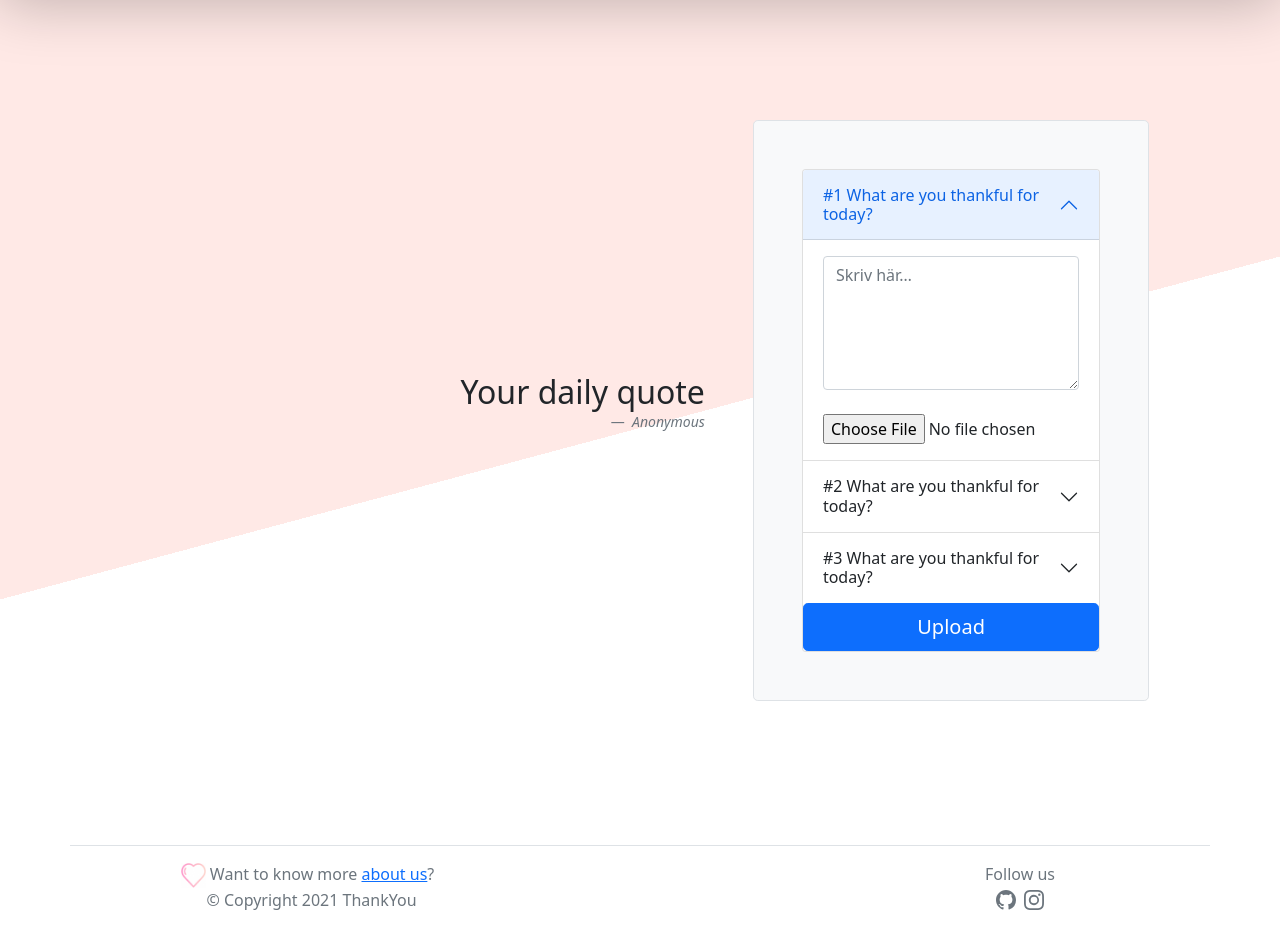
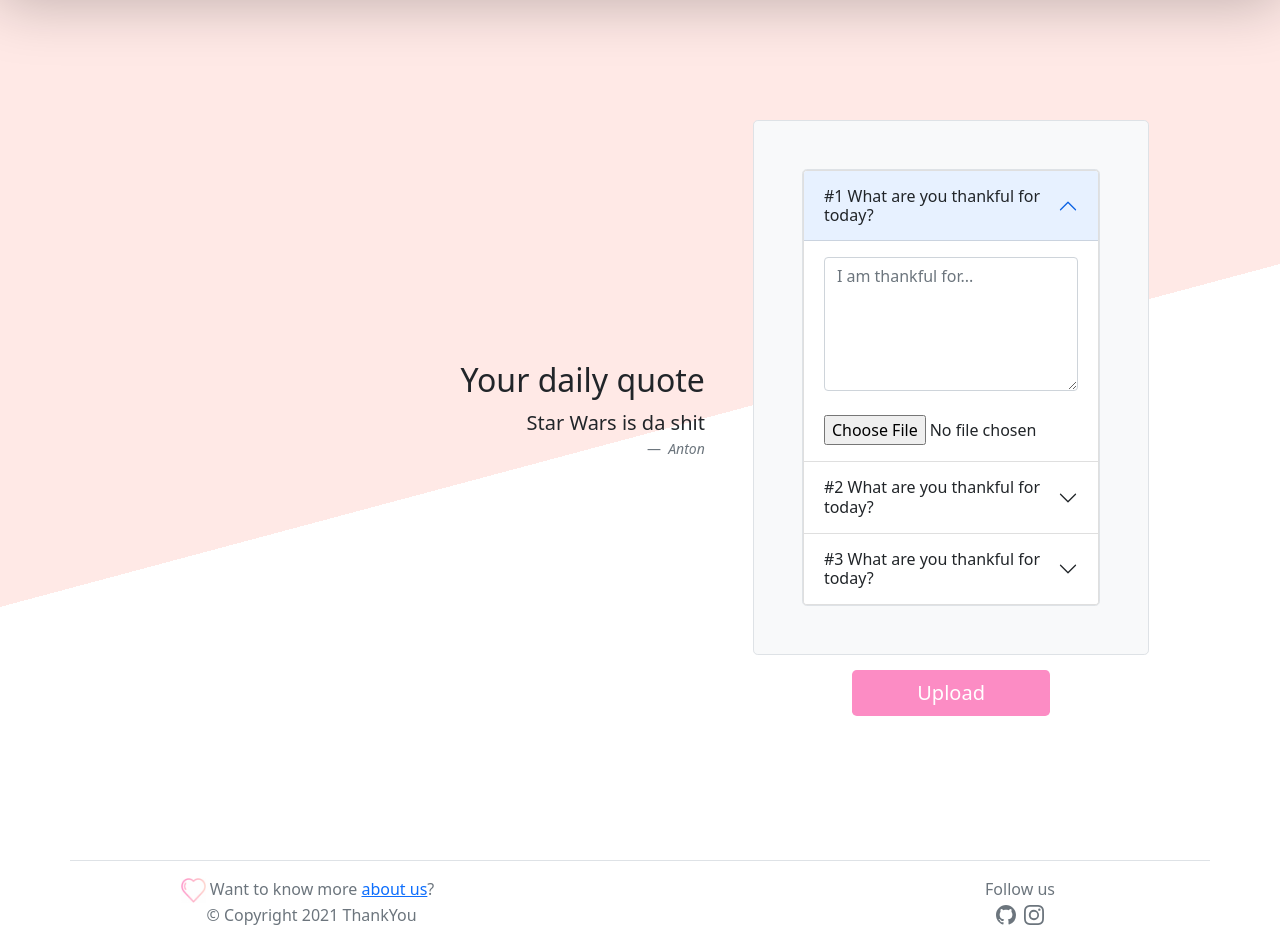
Before and after one commit to jonfra165/Thankyou, a Flask app: page / in a window 1280 px wide. Shown: the part 76-1023 px from the top of the page. Before the commit the page ends 986 px from the top, so only its background shows below. Run offline with Flask 2, Linux system fonts and the light colour scheme; the visitor is signed in with stand-in values (Sample User, id 1); data comes from the database, SQL or seed files in the repository; data that the repository does not hold is empty.

Commit message:
Små förändringar
Knapp utanför formulär home.html
Göra om formulär html

```diff
--- a/ThankYou_Kod/ThankYou/website/static/styles/style.css
+++ b/ThankYou_Kod/ThankYou/website/static/styles/style.css
@@ -160,3 +160,37 @@ body {
   width: 500px;
   height: 300px;
 }
+
+.home-button {
+  margin-top: 15px;
+  background-color: #fc8cc4;
+  border: #ced4da;
+}
+
+.home-button:hover {
+  background-color: #ff5cad;
+  border: #ced4da;
+}
+
+.accordion-button:not(.collapsed) {
+  color: #212529;
+}
+
+/*CALENDAR*/
+
+.btn-check:focus+.btn-warning, .btn-warning:focus {
+  background-color: #ff5cad;
+  border-color: #ff5cad;
+}
+
+.calendar-button {
+  background-color: #fc8cc4;
+  border: #ced4da;
+  color: #fff;
+}
+
+.calendar-button:hover {
+  background-color: #ff5cad;
+  border: #ced4da;
+  color: #fff;
+}
--- a/ThankYou_Kod/ThankYou/website/templates/home.html
+++ b/ThankYou_Kod/ThankYou/website/templates/home.html
@@ -88,8 +88,9 @@
                 </button>
             </div>
             {% else %}
+
             <div class="accordion show" id="accordionExample">
-                <form action="/send" method="POST" id="postform" enctype="multipart/form-data">
+                <form action="/send" method="POST" id="postform" class="border rounded-3 bg-light" enctype="multipart/form-data">
                     <div class="accordion-item">
                     <h2 class="accordion-header" id="headingOne">
                         <button class="accordion-button" type="button" data-bs-toggle="collapse" data-bs-target="#collapseOne" aria-expanded="true" aria-controls="collapseOne">
@@ -98,7 +99,7 @@
                     </h2>
                     <div id="collapseOne" class="accordion-collapse collapse show" aria-labelledby="headingOne" data-bs-parent="#accordionExample">
                         <div class="accordion-body">
-                            <textarea name="note1" id="note1" placeholder="Skriv här…" cols="20" rows="5" class="form-control"></textarea></br>
+                            <textarea name="note1" id="note1" placeholder="I am thankful for..." cols="20" rows="5" class="form-control"></textarea></br>
                             <input type="file" id="file1" name="file1"/>
                         </div>
                     </div>
@@ -111,7 +112,7 @@
                     </h2>
                     <div id="collapseTwo" class="accordion-collapse collapse" aria-labelledby="headingTwo" data-bs-parent="#accordionExample">
                         <div class="accordion-body">
-                            <textarea name="note2" id="note2" placeholder="Skriv här…" cols="20" rows="5" class="form-control"></textarea></br>
+                            <textarea name="note2" id="note2" placeholder="I am thankful for..." cols="20" rows="5" class="form-control"></textarea></br>
                             <input type="file" id="file2" name="file2"/>
                         </div>
                     </div>
@@ -124,19 +125,18 @@
                     </h2>
                     <div id="collapseThree" class="accordion-collapse collapse" aria-labelledby="headingThree" data-bs-parent="#accordionExample">
                         <div class="accordion-body">
-                            <textarea name="note3" id="note3" placeholder="Skriv här…" cols="20" rows="5" class="form-control"></textarea></br>
+                            <textarea name="note3" id="note3" placeholder="I am thankful for..." cols="20" rows="5" class="form-control"></textarea></br>
                             <input type="file" id="file3" name="file3"/>
                         </div>
-                    </div>
-                    <button id="postbutton" class="w-100 btn btn-lg btn-primary" type="submit" value="Upload">Upload</button>
-                </form>
                     </div>
                 </form>
             </div>
         </div>
+    </div>
+    <div class="text-center">
+        <button id="postbutton" form="postform" class="w-50 btn btn-lg btn-primary home-button" type="submit" value="Upload">Upload</button>
+    </div>
     {% endif %}
     </div>
 </div>
-    </div>
-  </div>
 {% endblock %}
--- a/ThankYou_Kod/ThankYou/website/templates/sign_up.html
+++ b/ThankYou_Kod/ThankYou/website/templates/sign_up.html
@@ -12,7 +12,7 @@
         {% with messages = get_flashed_messages(with_categories=true) %}
         {% if messages %}
             {% for category, message in messages %}
-                {% if category == 'error' %}
+                {% if category == 'signup-error' %}
                 <div class="alert alert-danger alert-dismissible fade show" role="alert">
                   {{message}}
                   <button type="button" class="btn-close" data-bs-dismiss="alert" aria-label="Close"></button>
--- a/ThankYou_Kod/ThankYou/website/views.py
+++ b/ThankYou_Kod/ThankYou/website/views.py
@@ -31,6 +31,7 @@ def uploaded_file(filename):
 @login_required #User can only see the home page if they are logged in
 def home():
     '''This view returns the home page'''
+    '''
     response = requests.get('http://api.forismatic.com/api/1.0/?method=getQuote&format=text&lang=en')
     quote_str = response.text
     quote_list = quote_str.split('(')
@@ -40,7 +41,7 @@ def home():
         author = 'Anonymous'
     else:
         author = quote_list[1].replace(')', '')
-
+    '''
     today = date.today()
     user = current_user.id
     note = Note.query.filter_by(user_id=user).filter_by(date=today).all()
@@ -52,7 +53,7 @@ def home():
         }
         note_list.append(x)
 
-    return render_template('home.html', user=current_user, note=note_list, quote=quote, author=author)
+    return render_template('home.html', user=current_user, note=note_list, quote="Star Wars is da shit", author="Anton")
 
 @views.route('/send', methods=['POST'])
 @login_required #User can only see the home page if they are logged in
```
Also changed, not shown: ThankYou_Kod/ThankYou/website/auth.py (+10 -10 lines), ThankYou_Kod/ThankYou/website/templates/calendar.html (+12 -12 lines). Lines whose indentation alone changed are shown as unchanged.
